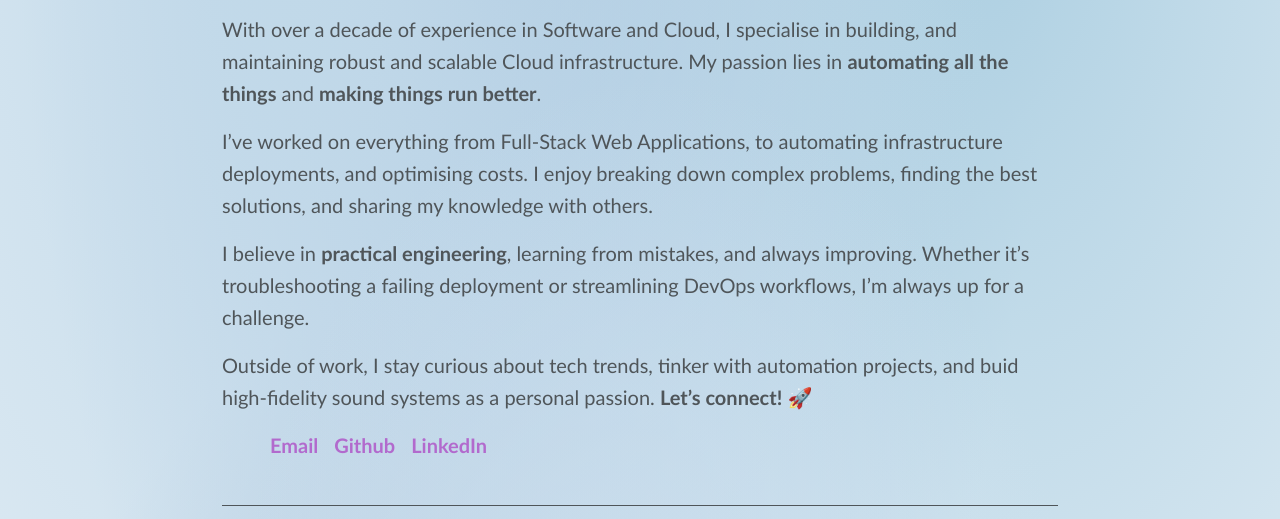
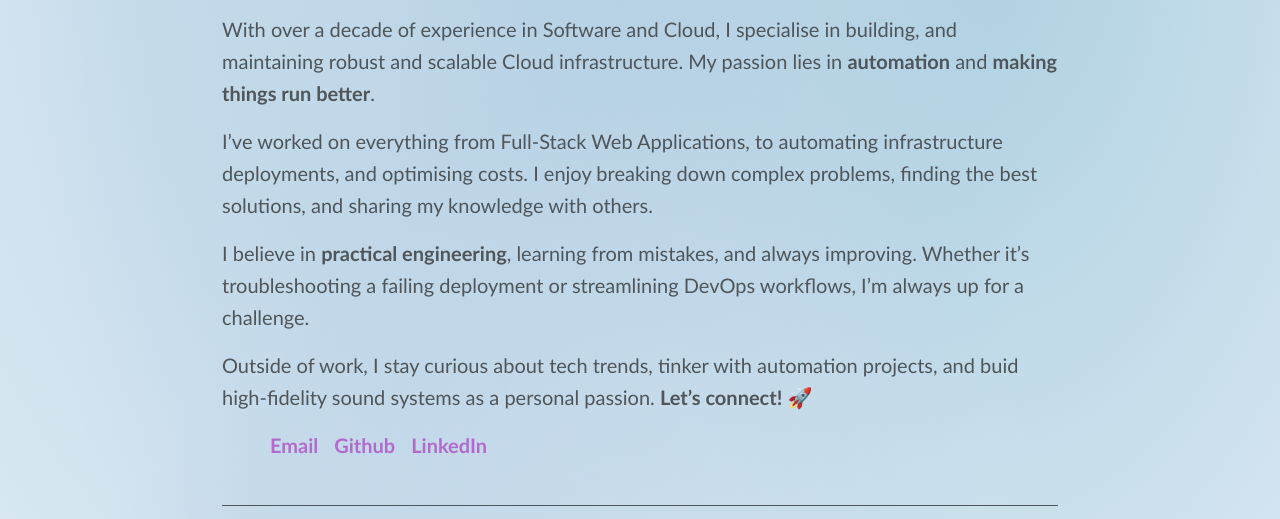
Before and after one commit to kabandr/kabandr.github.io, an Astro site: page / in a window 1280 px wide. Shown: the part 265-784 px from the top of the page. Built offline with nearby package versions, Linux system fonts and the light colour scheme; Astro itself is replaced by a stand-in of ours; a web font is replaced by a local one.

Commit message:
Update index.astro

```diff
--- a/src/pages/index.astro
+++ b/src/pages/index.astro
@@ -41,7 +41,7 @@ const finds = (
     <p>
       With over a decade of experience in Software and Cloud,
       I specialise in building, and maintaining robust and scalable Cloud infrastructure.
-      My passion lies in <strong>automating all the things</strong> and <strong>making things run better</strong>.
+      My passion lies in <strong>automation</strong> and <strong>making things run better</strong>.
     </p>
 
     <p>
```
